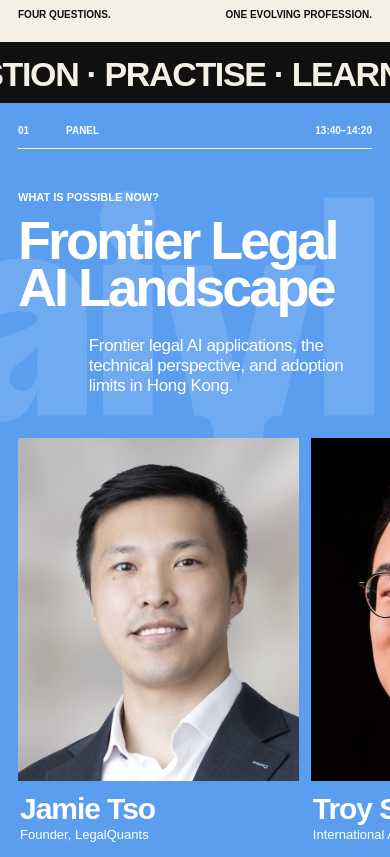
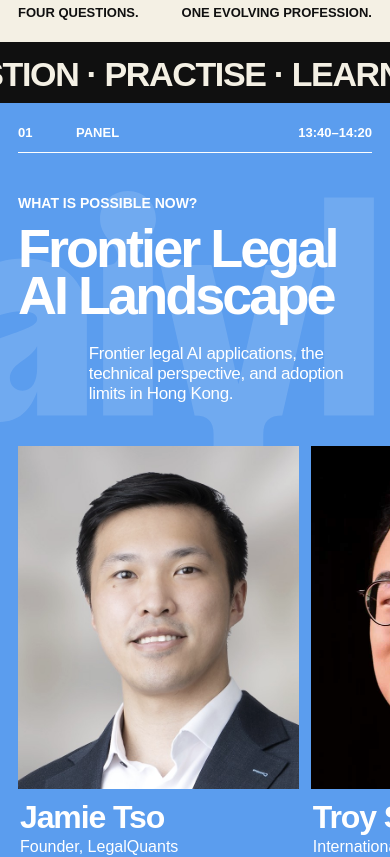
Before and after one commit to abdullahimtiazz/forum, a Next.js app: page / in a window 390 px wide. Shown: the part 1460-2317 px from the top of the page. Built offline with nearby package versions, Linux system fonts and the light colour scheme; a web font is replaced by a local one.

Commit message:
Improve programme typography

```diff
--- a/app/globals.css
+++ b/app/globals.css
@@ -206,7 +206,7 @@ main { overflow: clip; }
   justify-content: space-between;
   border-top: 1px solid var(--line);
   padding-top: 12px;
-  font-size: 13px;
+  font-size: 15px;
   font-weight: 620;
   text-transform: uppercase;
 }
@@ -258,13 +258,13 @@ main { overflow: clip; }
   align-items: center;
   padding-bottom: 12px;
   border-bottom: 1px solid currentColor;
-  font-size: 12px;
+  font-size: 15px;
   font-weight: 700;
   text-transform: uppercase;
 }
 .themeKicker {
   margin: 56px 0 14px;
-  font-size: 14px;
+  font-size: 17px;
   font-weight: 670;
   text-transform: uppercase;
 }
@@ -307,7 +307,7 @@ main { overflow: clip; }
 .speakerCopy { padding: 13px 2px 0; }
 .speakerCopy h3 {
   margin: 0 0 4px;
-  font-size: clamp(22px, 2.25vw, 35px);
+  font-size: clamp(25px, 2.5vw, 38px);
   font-weight: 670;
   letter-spacing: -0.035em;
   line-height: .98;
@@ -315,7 +315,7 @@ main { overflow: clip; }
 .speakerCopy p {
   max-width: 310px;
   margin: 0;
-  font-size: 13px;
+  font-size: 16px;
   font-weight: 520;
   line-height: 1.2;
 }
@@ -344,9 +344,9 @@ main { overflow: clip; }
   align-items: flex-end;
   padding-bottom: 0;
   transform: translateY(6px);
-  font-size: 12px;
+  font-size: 15px;
   font-weight: 680;
-  line-height: 1.35;
+  line-height: 1.25;
   text-transform: uppercase;
 }
 .programmeVenue {
@@ -406,13 +406,13 @@ main { overflow: clip; }
   border-bottom-color: rgba(16,16,16,.34);
 }
 .scheduleMinor .scheduleTitle { font-size: clamp(17px, 1.8vw, 27px); font-weight: 520; }
-.scheduleMinor .scheduleTime, .scheduleMinor .scheduleType { font-size: 11px; font-weight: 560; }
+.scheduleMinor .scheduleTime, .scheduleMinor .scheduleType { font-size: 14px; font-weight: 560; }
 .scheduleRow:hover { padding-left: 14px; padding-right: 14px; }
 .schedule-blue:hover { background: var(--blue); color: white; }
 .schedule-green:hover { background: var(--green); color: white; }
 .schedule-lilac:hover { background: var(--lilac); color: var(--cobalt); }
 .schedule-orange:hover { background: var(--orange); color: white; }
-.scheduleTime, .scheduleType { font-size: 13px; font-weight: 630; text-transform: uppercase; }
+.scheduleTime, .scheduleType { font-size: 16px; font-weight: 630; text-transform: uppercase; }
 .scheduleTitle { font-size: clamp(22px, 2.7vw, 42px); font-weight: 620; letter-spacing: -0.04em; }
 
 .supporters {
@@ -652,12 +652,12 @@ main { overflow: clip; }
 
   .statement { min-height: 78vh; }
   .statement > p { font-size: 39px; line-height: .96; }
-  .statementFoot { font-size: 10px; }
+  .statementFoot { font-size: 13px; }
   .marquee { font-size: 34px; }
 
   .themeSection { min-height: auto; padding-bottom: 52px; }
-  .themeMeta { grid-template-columns: 48px 1fr auto; font-size: 10px; }
-  .themeKicker { margin-top: 42px; font-size: 11px; }
+  .themeMeta { grid-template-columns: 58px 1fr auto; font-size: 13px; }
+  .themeKicker { margin-top: 42px; font-size: 14px; }
   .themeIntro h2 { font-size: 54px; line-height: .86; }
   .themeSummary { max-width: none; margin: 26px 0 42px 20%; font-size: 17px; }
   .themeWord { top: 88px; left: -12vw; right: auto; }
@@ -675,11 +675,12 @@ main { overflow: clip; }
   }
   .speakerRail::-webkit-scrollbar { display: none; }
   .speakerCard { min-width: 72vw; }
-  .speakerCopy h3 { font-size: 30px; }
+  .speakerCopy h3 { font-size: 32px; }
+  .speakerCopy p { font-size: 16px; }
 
   .programmeHeading { display: block; }
   .programmeHeading h2 { margin: 0 0 28px; font-size: 72px; }
-  .programmeMeta { justify-content: flex-start; padding-bottom: 0; transform: none; }
+  .programmeMeta { justify-content: flex-start; padding-bottom: 0; transform: none; font-size: 14px; }
   .programmeVenue { margin-top: 5px; gap: 18px; }
   .programmeVenue img { width: 112px; }
   .programmeVenueCopy span { white-space: normal; }
@@ -690,12 +691,12 @@ main { overflow: clip; }
     padding: 17px 12px 15px;
   }
   .scheduleTime { grid-column: 1; }
-  .scheduleType { grid-column: 2; grid-row: 1; justify-self: end; font-size: 10px; opacity: .65; }
+  .scheduleType { grid-column: 2; grid-row: 1; justify-self: end; font-size: 13px; opacity: .65; }
   .scheduleTitle { grid-column: 1 / -1; grid-row: 2; font-size: 26px; }
   .scheduleRow[class*="schedule-"]::before { top: 10px; bottom: 10px; width: 4px; }
   .scheduleMinor { padding-top: 11px; padding-bottom: 11px; }
   .scheduleMinor .scheduleTitle { font-size: 20px; }
-  .scheduleMinor .scheduleTime, .scheduleMinor .scheduleType { font-size: 9px; }
+  .scheduleMinor .scheduleTime, .scheduleMinor .scheduleType { font-size: 12px; }
 
   .supportersHeader h2 { font-size: 54px; }
   .supporterGrid { grid-template-columns: 1fr; }
--- a/app/page.tsx
+++ b/app/page.tsx
@@ -123,7 +123,7 @@ const themes: Theme[] = [
 ];
 
 const schedule = [
-  { time: "13:00–13:30", type: "Arrival", title: "Registration" },
+  { time: "13:00–13:30", type: "Arrival", title: "Registration", minor: true },
   { time: "13:30–13:40", type: "Opening", title: "Opening remarks" },
   { time: "13:40–14:20", type: "Panel", title: "Frontier Legal AI Landscape", theme: "blue" },
   { time: "14:20–15:20", type: "Panel", title: "Legal AI in Education", theme: "green" },
```
